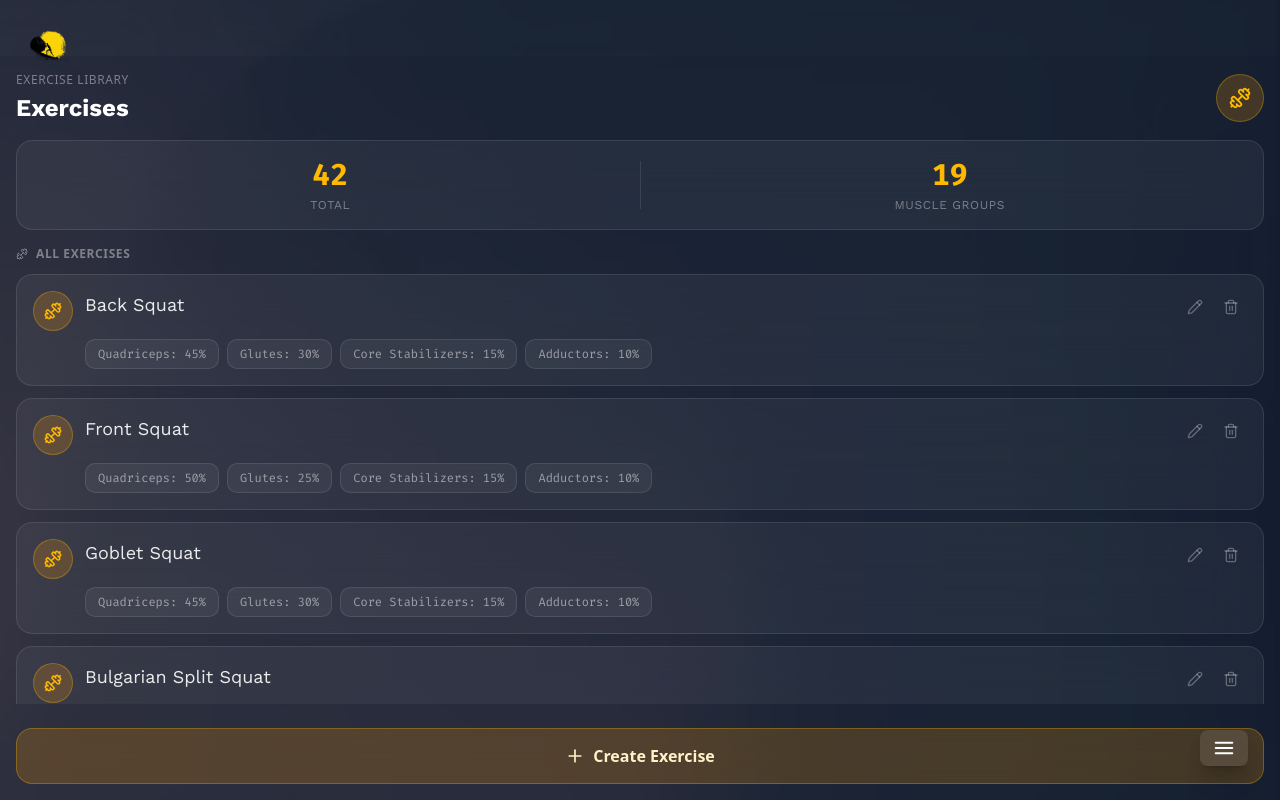
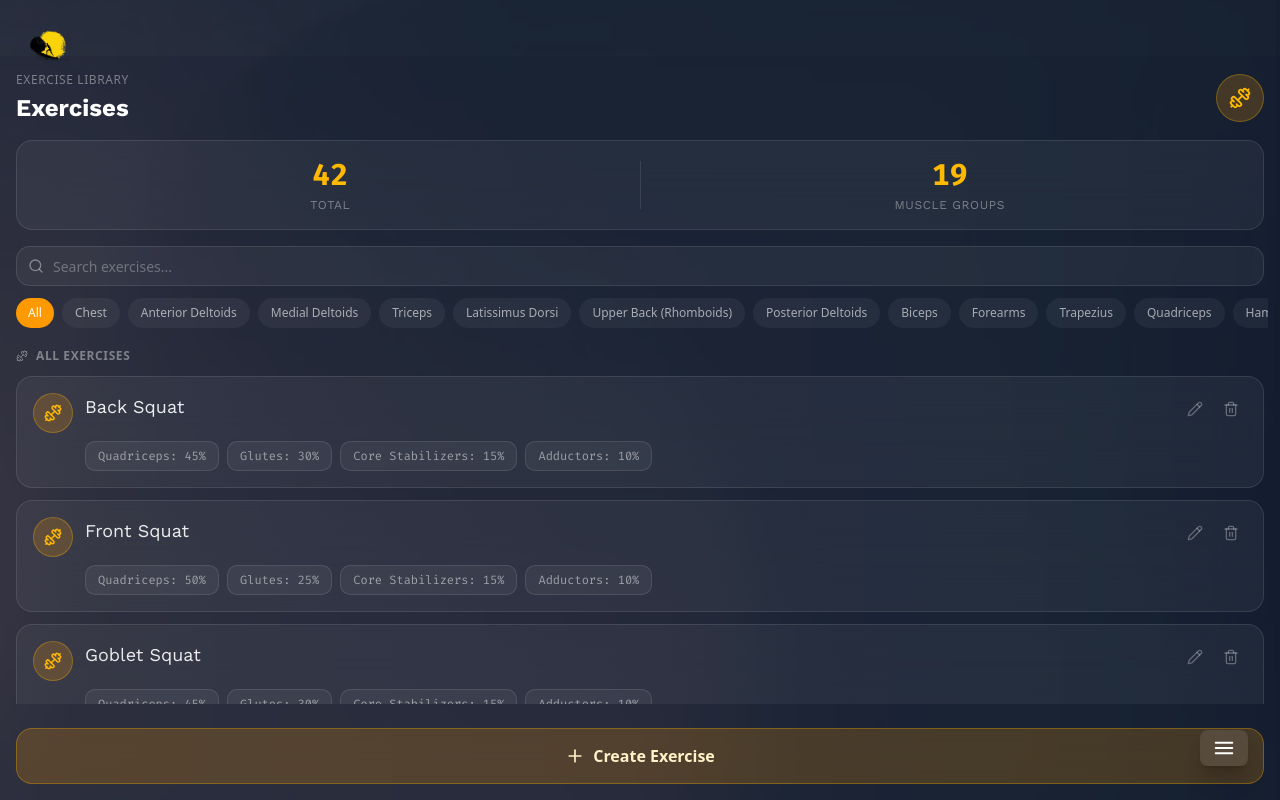
Before and after one commit to Fr1endly/resistance-diary, a React (Vite) app: page /exercises in a window 1280 px wide. Built offline with nearby package versions, Linux system fonts and the light colour scheme.

Commit message:
Feat: Added search and filter to exercises page

```diff
--- a/src/routes/exercises.tsx
+++ b/src/routes/exercises.tsx
@@ -4,7 +4,7 @@ import { Controller, useFieldArray, useForm } from 'react-hook-form'
 import { zodResolver } from '@hookform/resolvers/zod'
 import { z } from 'zod'
 import { nanoid } from 'nanoid'
-import { ChevronRight, Dumbbell, Pencil, Plus, Trash2, X } from 'lucide-react'
+import { ChevronRight, Dumbbell, Pencil, Plus, Search, Trash2, X } from 'lucide-react'
 import type { UseFormReturn } from 'react-hook-form'
 
 import type { Exercise, MuscleGroup, WorkoutRoutine } from '@/types'
@@ -80,6 +80,32 @@ function ExerciseList({
   onDelete,
 }: ExerciseListProps) {
   const muscleMap = new Map(muscleGroups.map((mg) => [mg.id, mg.name]))
+  const [searchQuery, setSearchQuery] = useState('')
+  const [selectedMuscleGroups, setSelectedMuscleGroups] = useState<string[]>([])
+
+  const filteredExercises = exercises.filter((exercise) => {
+    // Search query filter
+    const matchesSearch = exercise.name
+      .toLowerCase()
+      .includes(searchQuery.toLowerCase())
+
+    // Muscle group filter
+    const matchesMuscleGroup =
+      selectedMuscleGroups.length === 0 ||
+      exercise.muscleContributions.some((mc) =>
+        selectedMuscleGroups.includes(mc.muscleGroupId),
+      )
+
+    return matchesSearch && matchesMuscleGroup
+  })
+
+  const toggleMuscleGroup = (id: string) => {
+    setSelectedMuscleGroups((prev) =>
+      prev.includes(id)
+        ? prev.filter((mgId) => mgId !== id)
+        : [...prev, id],
+    )
+  }
 
   return (
     <div className="w-full h-full flex flex-col space-y-4">
@@ -129,22 +155,84 @@ function ExerciseList({
         </div>
       </div>
 
+      {/* Search and Filter */}
+      <div className="flex flex-col gap-3">
+        {/* Search Bar */}
+        <div className="relative">
+          <div className="absolute inset-y-0 left-3 flex items-center pointer-events-none">
+            <Search size={16} className="text-white/40" />
+          </div>
+          <input
+            type="text"
+            placeholder="Search exercises..."
+            value={searchQuery}
+            onChange={(e) => setSearchQuery(e.target.value)}
+            className={cn(
+              'w-full h-10 pl-9 pr-3 rounded-xl',
+              'bg-white/5 border border-white/10 text-white placeholder:text-white/30',
+              'focus:outline-none focus:ring-2 focus:ring-amber-500/50',
+              'text-sm',
+            )}
+          />
+          {searchQuery && (
+            <button
+              onClick={() => setSearchQuery('')}
+              className="absolute inset-y-0 right-3 flex items-center text-white/40 hover:text-white transition-colors"
+            >
+              <X size={14} />
+            </button>
+          )}
+        </div>
+
+        {/* Muscle Group Chips */}
+        <div className="-mx-1 px-1 overflow-x-auto no-scrollbar">
+          <div className="flex gap-2 min-w-max pb-1">
+            <button
+              onClick={() => setSelectedMuscleGroups([])}
+              className={cn(
+                'px-3 py-1.5 rounded-full text-xs font-medium transition-all',
+                selectedMuscleGroups.length === 0
+                  ? 'bg-amber-500 text-white'
+                  : 'bg-white/5 text-white/60 hover:bg-white/10',
+              )}
+            >
+              All
+            </button>
+            {muscleGroups.map((mg) => (
+              <button
+                key={mg.id}
+                onClick={() => toggleMuscleGroup(mg.id)}
+                className={cn(
+                  'px-3 py-1.5 rounded-full text-xs font-medium transition-all border',
+                  selectedMuscleGroups.includes(mg.id)
+                    ? 'bg-amber-500/20 border-amber-500/50 text-amber-300'
+                    : 'bg-white/5 border-transparent text-white/60 hover:bg-white/10',
+                )}
+              >
+                {mg.name}
+              </button>
+            ))}
+          </div>
+        </div>
+      </div>
+
       {/* Exercise List */}
       <div className="space-y-3 overflow-y-auto flex-1 -mx-1 px-1">
         <h4 className="text-xs font-semibold text-white/40 uppercase tracking-wider flex items-center gap-2">
           <Dumbbell size={12} />
-          All Exercises
+          {searchQuery || selectedMuscleGroups.length > 0
+            ? `Found ${filteredExercises.length}`
+            : 'All Exercises'}
         </h4>
 
-        {exercises.length === 0 ? (
+        {filteredExercises.length === 0 ? (
           <EmptyState
-            icon={<Dumbbell size={32} className="text-white/30" />}
-            title="No exercises yet"
-            description="Create your first exercise to start building your workout routines"
-            action={{ label: 'Add Exercise', onClick: onCreateNew }}
+            icon={<Search size={32} className="text-white/30" />}
+            title="No exercises found"
+            description="Try adjusting your search or filters"
           />
         ) : (
-          exercises.map((exercise) => (
+          filteredExercises.map((exercise) => (
             <div
               key={exercise.id}
               className={cn(
```
